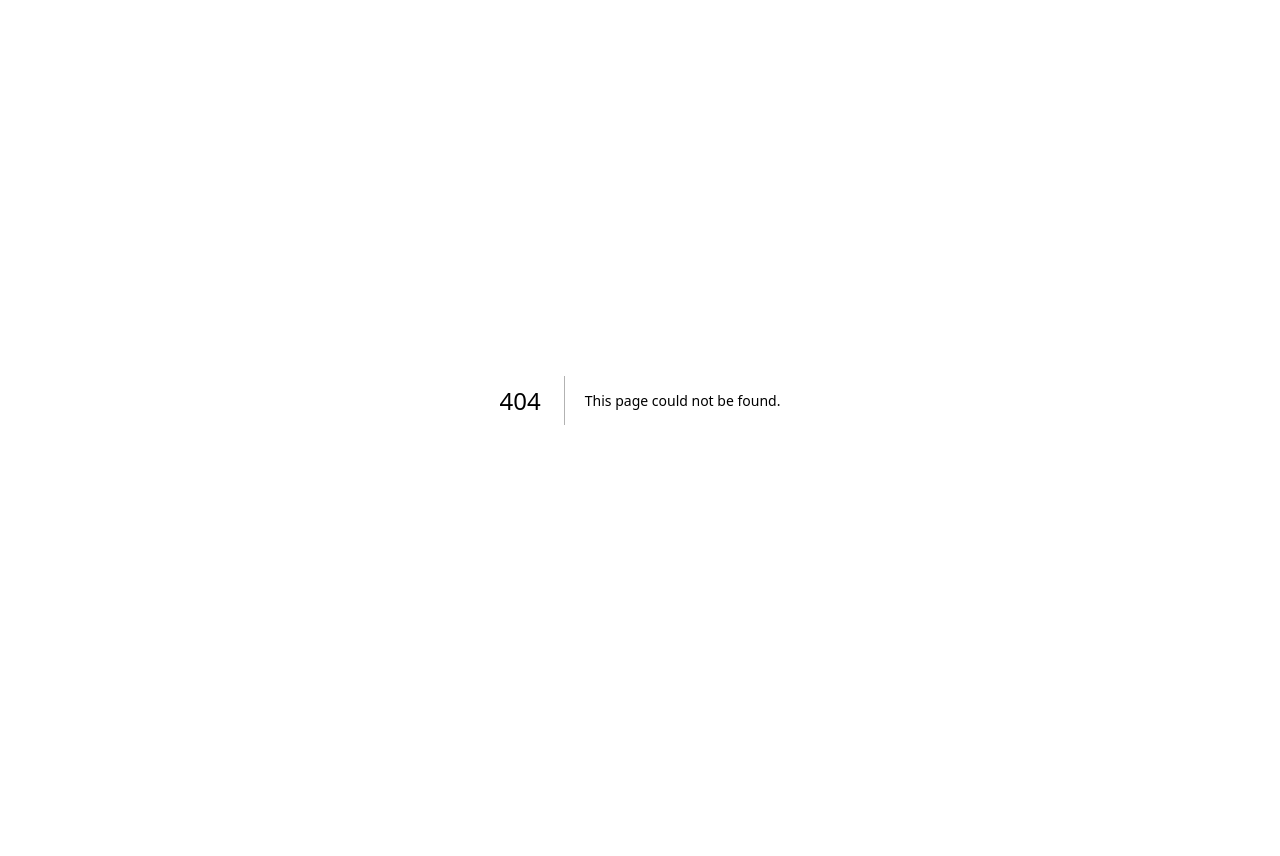
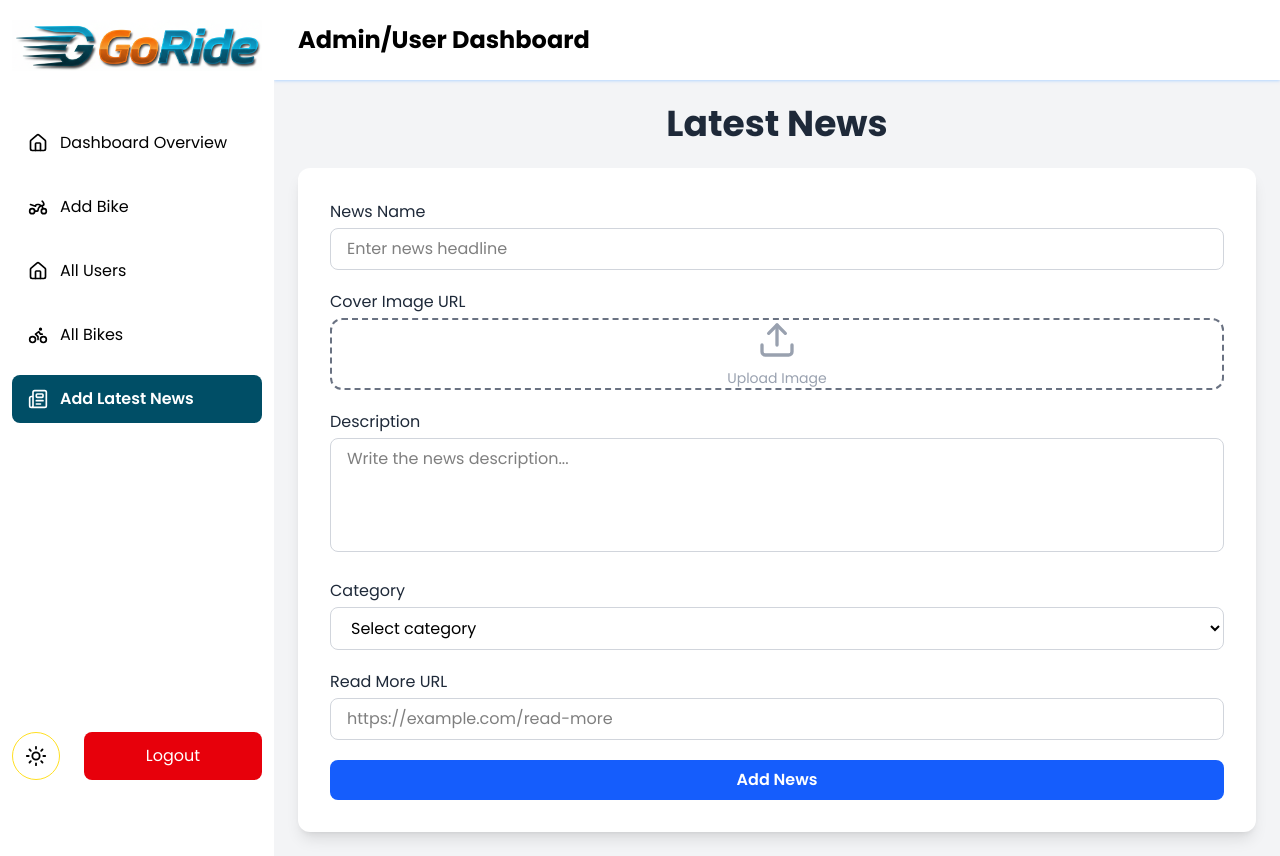
Before and after one commit to khalidhossain5000/biker-zone-next-js-project, a Next.js app: page /dashboard/latest-news in a window 1280 px wide. Before the commit this address had no page. Before the commit the page ends 800 px from the top, so only its background shows below. Built offline with nearby package versions, Linux system fonts and the light colour scheme; no server answers.

Commit message:
latest news form addedd fully

```diff
--- /dev/null
+++ b/app/dashboard/(admin-all-routes)/latest-news/page.js
@@ -0,0 +1,12 @@
+import LatestNewsForm from '@/components/Dashboard/Admin/LatestNews/LatestNewsForm';
+import React from 'react';
+const LatestNews = () => {
+    return (
+        <div className='p-6'>
+            <h2 className='text-center text-2xl sm:text-3xl md:text-4xl font-bold text-gray-800 dark:text-gray-100 mb-6'>Latest News</h2>
+            <LatestNewsForm/>
+        </div>
+    );
+};
+
+export default LatestNews;
--- a/app/dashboard/(admin-all-routes)/page.js
+++ b/app/dashboard/(admin-all-routes)/page.js
@@ -4,6 +4,7 @@ const AdminHome = () => {
     return (
         <div>
             <h2>This is admin home page contetetsgsgs</h2>
+
         </div>
     );
 };
--- /dev/null
+++ b/components/Dashboard/Admin/LatestNews/LatestNewsForm.jsx
@@ -0,0 +1,134 @@
+"use client";
+
+import React, { useState } from "react";
+import { useForm } from "react-hook-form";
+import ImageUpload from "../../layout/ImageUploader/ImageUpload";
+
+const LatestNewsForm = () => {
+    const [imageUrl, setImageUrl] = useState(null);
+  const {
+    register,
+    handleSubmit,
+    reset,
+    formState: { errors },
+  } = useForm();
+
+  const onSubmit = (data) => {
+    const newsData={
+      ...data,
+      coverImage:imageUrl
+    }
+    console.log("News Data:", newsData);
+    alert("News added successfully!");
+    reset();
+  };
+
+  return (
+    <div className="w-full container bg-white dark:bg-gray-800 rounded-xl shadow-lg p-8">
+      <form onSubmit={handleSubmit(onSubmit)} className="space-y-5">
+        {/* News Name */}
+        <div>
+          <label className="block text-gray-800 dark:text-gray-200 mb-1 font-medium">
+            News Name
+          </label>
+          <input
+            type="text"
+            placeholder="Enter news headline"
+            {...register("newsName", { required: "News name is required" })}
+            className="w-full border border-gray-300 dark:border-gray-700 bg-transparent rounded-lg px-4 py-2 focus:outline-none focus:ring-2 focus:ring-blue-500"
+          />
+          {errors.newsName && (
+            <p className="text-red-500 text-sm mt-1">
+              {errors.newsName.message}
+            </p>
+          )}
+        </div>
+
+        {/* Cover Image URL */}
+        <div>
+          <label className="block text-gray-800 dark:text-gray-200 mb-1 font-medium">
+            Cover Image URL
+          </label>
+          <ImageUpload
+              onUpload={(url) => setImageUrl(url)}
+              imageUrl={imageUrl}
+            />
+
+        </div>
+
+        {/* Description */}
+        <div>
+          <label className="block text-gray-800 dark:text-gray-200 mb-1 font-medium">
+            Description
+          </label>
+          <textarea
+            rows="4"
+            placeholder="Write the news description..."
+            {...register("description", {
+              required: "Description is required",
+            })}
+            className="w-full border border-gray-300 dark:border-gray-700 bg-transparent rounded-lg px-4 py-2 resize-none focus:outline-none focus:ring-2 focus:ring-blue-500"
+          ></textarea>
+          {errors.description && (
+            <p className="text-red-500 text-sm mt-1">
+              {errors.description.message}
+            </p>
+          )}
+        </div>
+
+        {/* Category */}
+        <div>
+          <label className="block text-gray-800 dark:text-gray-200 mb-1 font-medium">
+            Category
+          </label>
+          <select
+            {...register("category", { required: "Category is required" })}
+            className="w-full border border-gray-300 dark:border-gray-700 bg-transparent rounded-lg px-4 py-2 focus:outline-none focus:ring-2 focus:ring-blue-500"
+          >
+            <option value="">Select category</option>
+            <option value="Technology">Technology</option>
+            <option value="Sports">Sports</option>
+            <option value="Business">Business</option>
+            <option value="Entertainment">Entertainment</option>
+            <option value="Politics">Politics</option>
+          </select>
+          {errors.category && (
+            <p className="text-red-500 text-sm mt-1">
+              {errors.category.message}
+            </p>
+          )}
+        </div>
+
+        {/* Read More URL */}
+        <div>
+          <label className="block text-gray-800 dark:text-gray-200 mb-1 font-medium">
+            Read More URL
+          </label>
+          <input
+            type="url"
+            placeholder="https://example.com/read-more"
+            {...register("readMore", {
+              required: "Read More URL is required",
+            })}
+            className="w-full border border-gray-300 dark:border-gray-700 bg-transparent rounded-lg px-4 py-2 focus:outline-none focus:ring-2 focus:ring-blue-500"
+          />
+          {errors.readMore && (
+            <p className="text-red-500 text-sm mt-1">
+              {errors.readMore.message}
+            </p>
+          )}
+        </div>
+
+        {/* Submit Button */}
+        <button
+          type="submit"
+          className="w-full bg-blue-600 hover:bg-blue-700 text-white font-semibold rounded-lg py-2 transition duration-200"
+        >
+          Add News
+        </button>
+      </form>
+    </div>
+  );
+};
+
+export default LatestNewsForm;
--- a/components/Dashboard/layout/DashboardSidebar.jsx
+++ b/components/Dashboard/layout/DashboardSidebar.jsx
@@ -1,5 +1,5 @@
 "use client";
-import { Bike, House, Motorbike } from "lucide-react";
+import { Bike, House, Motorbike, Newspaper } from "lucide-react";
 import React from "react";
 import Link from "next/link";
 import { usePathname } from "next/navigation";
@@ -32,6 +32,11 @@ const DashboardSidebar = () => {
       name: "All Bikes",
       path: "/dashboard/all-bikes",
       icon: <Bike className="w-5 h-5" />,
+    },
+    {
+      name: "Add Latest News",
+      path: "/dashboard/latest-news",
+      icon: <Newspaper  className="w-5 h-5" />,
     },
   ];
 
```
